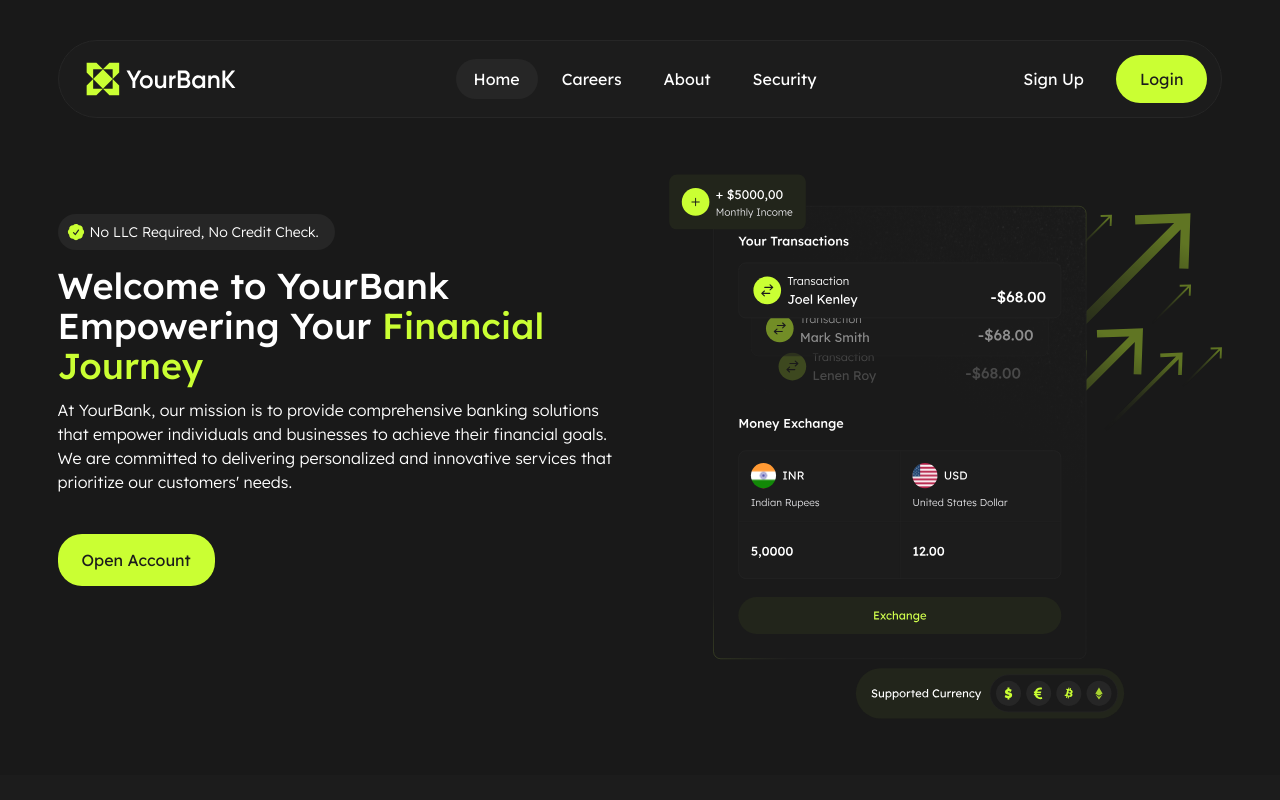
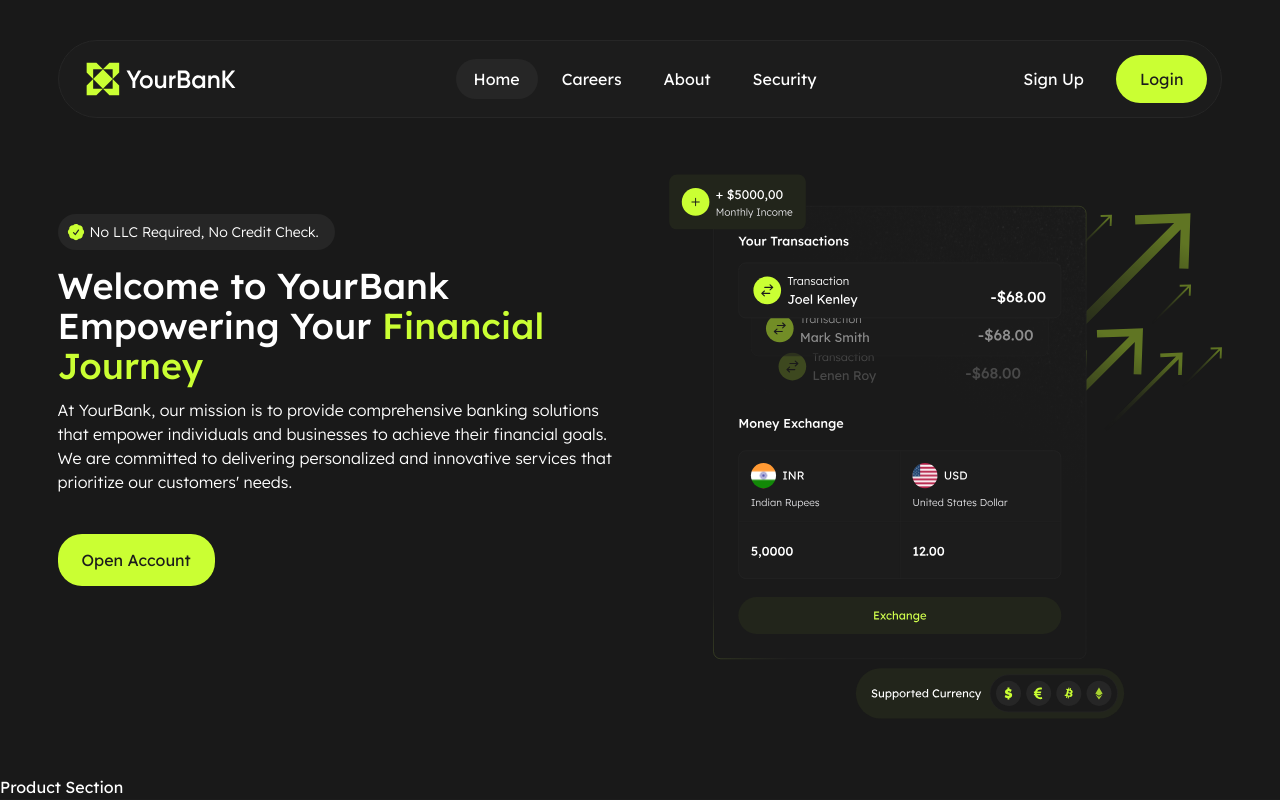
Before and after one commit to alexandreraminelli/pratica-nextjs-bank, a Next.js app: page / in a window 1280 px wide. Shown: the top 800 px of the page. Built offline with nearby package versions, Linux system fonts and the light colour scheme.

Commit message:
feat(product-section): criação do componente `ProductSection`

```diff
--- a/src/app/(pages)/page.tsx
+++ b/src/app/(pages)/page.tsx
@@ -1,4 +1,5 @@
 import HeroSection from "@/app/ui/pages/home/heroSection/HeroSection"
+import ProductSection from "@/app/ui/pages/home/products/ProductSection"
 
 /**
  * Página inicial do site.
@@ -11,6 +12,7 @@ export default function HomePage() {
       <HeroSection />
 
       {/* Products */}
+      <ProductSection />
 
       {/* Use Cases */}
 
--- /dev/null
+++ b/src/app/ui/pages/home/products/ProductSection.tsx
@@ -0,0 +1,7 @@
+/**
+ * Seção de produtos da página inicial.
+ * @author Alexandre Raminelli
+ */
+export default function ProductSection() {
+  return <section>Product Section</section>
+}
```
